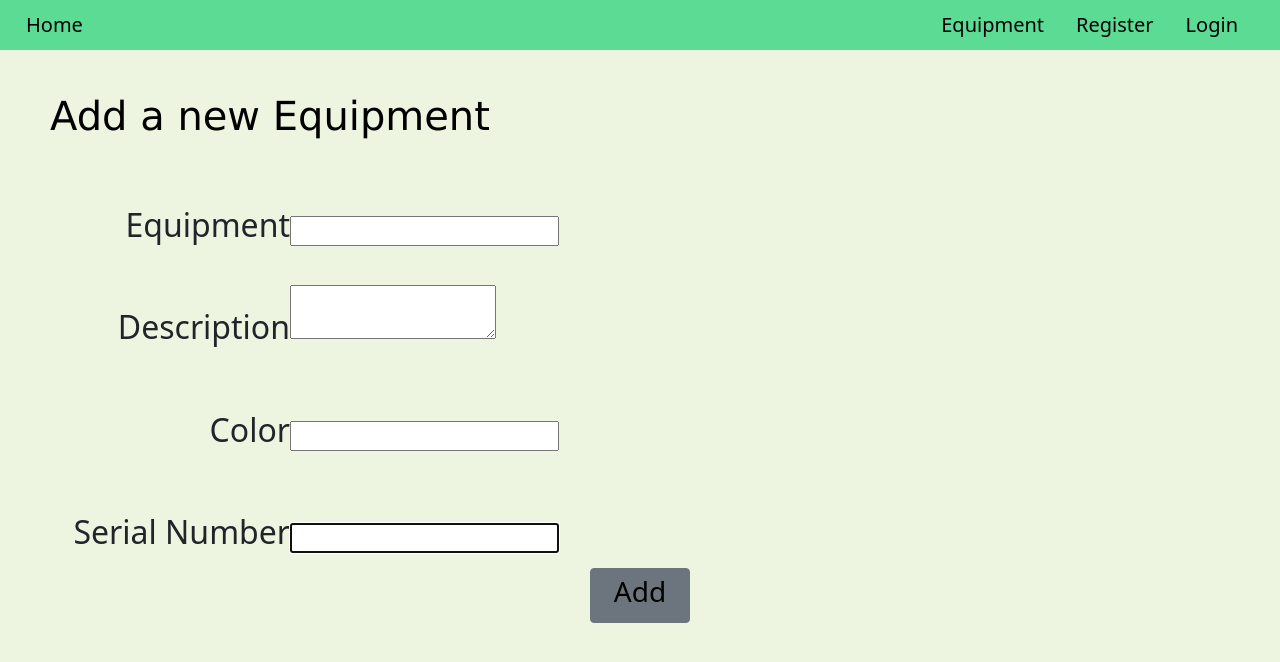
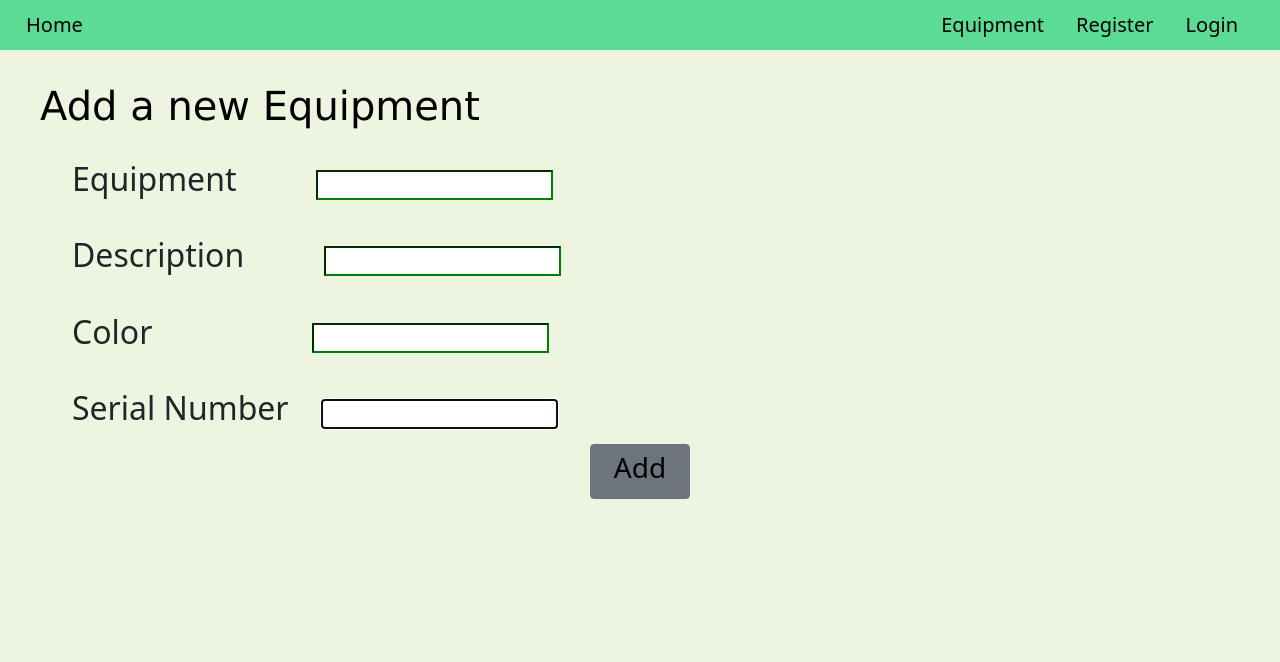
Before and after one commit to DevorrisRussell/CapStoneFrontEnd, a React (Create React App) app: page /Add in a window 1280 px wide. Shown: the top 662 px of the page. Built offline with nearby package versions, Linux system fonts and the light colour scheme; no server answers; what google-maps-react would draw is missing.

Commit message:
added changes to add equipment field color input, serial number input

```diff
--- a/src/components/AddEquipment/addEquipment.css
+++ b/src/components/AddEquipment/addEquipment.css
@@ -1,20 +1,16 @@
-h1 {
-  text-decoration-color: black;
-  text-shadow: none;
-
-  padding: 10px;
-}
-label {
-  display: inline-block;
-
-  clear: left;
-  width: 250px;
-  text-align: right;
-  padding-left: 1em;
-  padding-top: 3rem;
-}
-input {
-  display: inline-block;
-
+.form-label {
   padding-left: 2em;
 }
+.input-add {
+  padding-left: 0em;
+  margin-left: 5em;
+  margin-top: 2em;
+  border-color: green;
+}
+
+#colorField {
+  margin-left: 10em;
+}
+#serialNumberField {
+  margin-left: 2em;
+}
--- a/src/components/AddEquipment/addEquipment.jsx
+++ b/src/components/AddEquipment/addEquipment.jsx
@@ -47,8 +47,9 @@ function AddEquipment() {
               <h2>Equipment</h2>
             </label>
             <input
+              className="input-add"
               autoFocus
-              type="text"
+              type="text-name"
               value={name}
               onChange={(e) => setName(e.target.value)}
             />
@@ -57,19 +58,22 @@ function AddEquipment() {
               <label className="form-label">
                 <h2>Description</h2>
               </label>
-              <textarea
+              <input
+                className="input-add"
                 value={description}
                 onChange={(e) => setDescription(e.target.value)}
-              ></textarea>
+              ></input>
 
               <div className="form-group" size="lg" controlId="Name">
                 <label className="form-label">
                   <h2>Color</h2>
                 </label>
                 <input
+                  className="input-add"
                   autoFocus
                   type="text"
                   value={color}
+                  id="colorField"
                   onChange={(e) => setColor(e.target.value)}
                 />
                 <div className="form-group" size="lg" controlId="Name">
@@ -77,9 +81,11 @@ function AddEquipment() {
                     <h2>Serial Number</h2>
                   </label>
                   <input
+                    className="input-add"
                     autoFocus
                     type="text"
                     value={serialNumber}
+                    id="serialNumberField"
                     onChange={(e) => setserialNumber(e.target.value)}
                   />
                 </div>
--- a/src/components/Login/login.jsx
+++ b/src/components/Login/login.jsx
@@ -36,7 +36,7 @@ function Login(props) {
               <div className="card-body">
                 <form onSubmit={handleSubmit}>
                   <div className="form-group" size="lg" controlId="email">
-                    <label className="form-label">Email</label>
+                    <label className="form">Email</label>
                     <input
                       autoFocus
                       type="email"
@@ -45,7 +45,7 @@ function Login(props) {
                     />
                   </div>
                   <div className="form-group" size="lg" controlId="password">
-                    <label className="form-label">Password</label>
+                    <label className="form">Password</label>
                     <input
                       type="password"
                       value={password}
```
